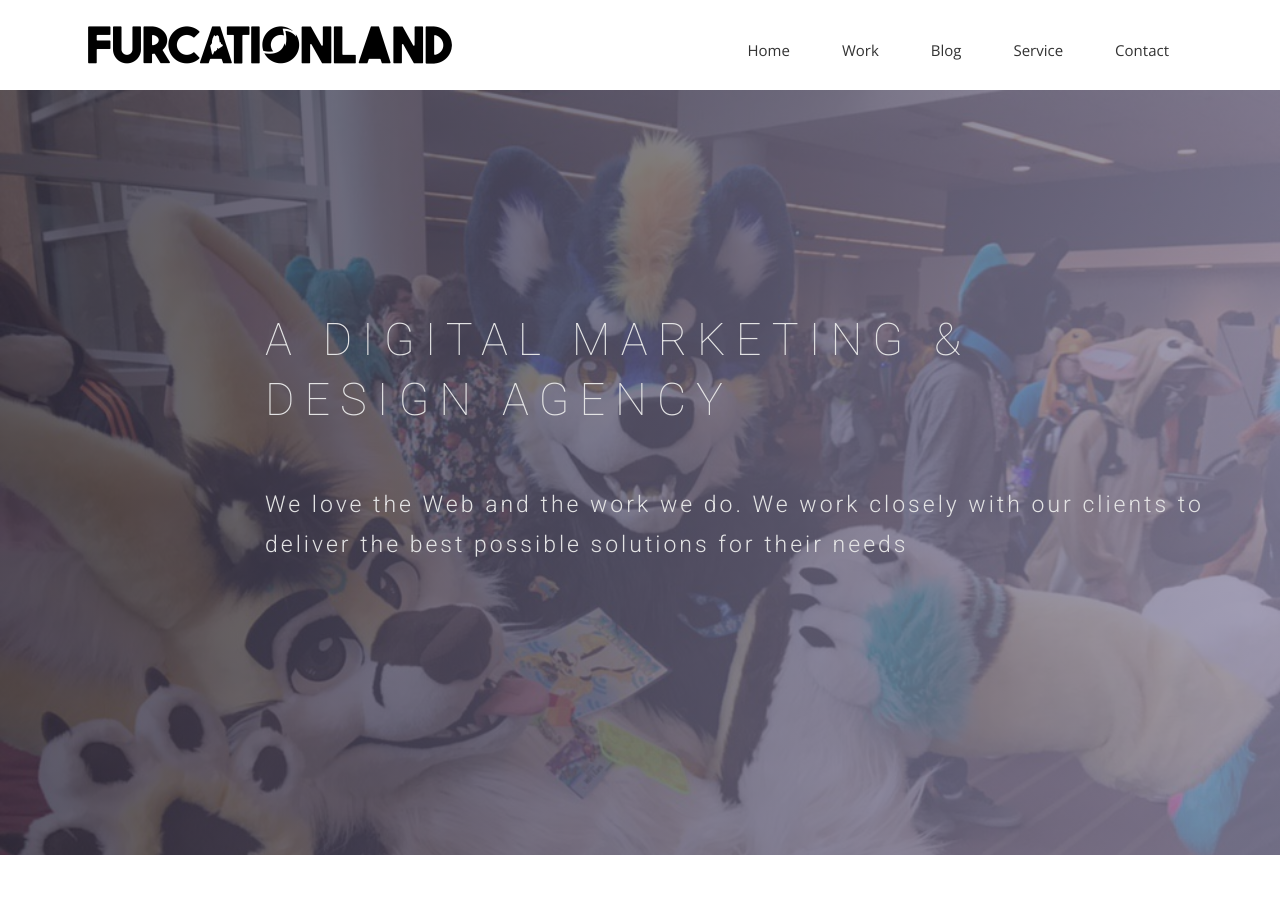
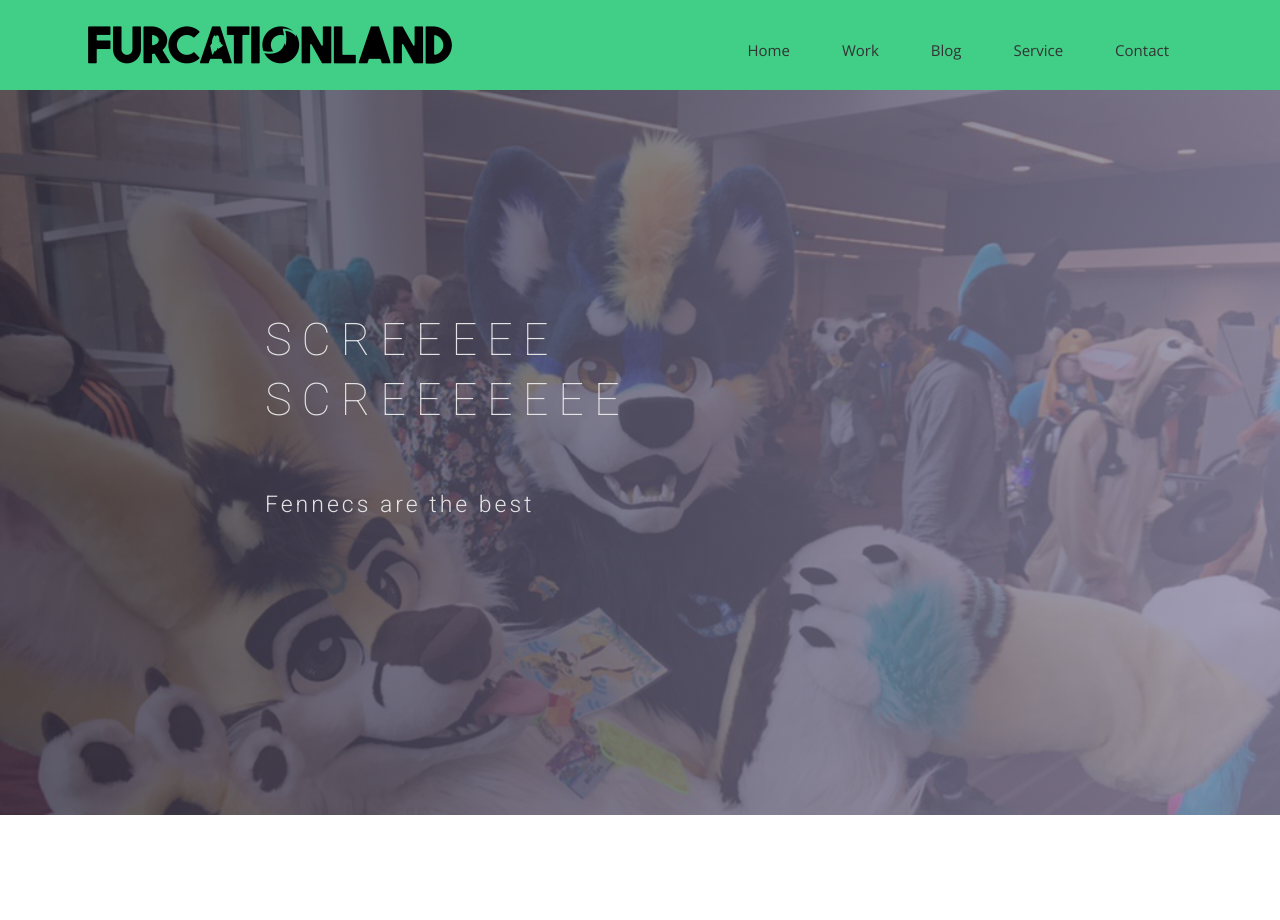
Before and after one commit to Lumunix/Furcationland, a Jekyll site: the page built from index.html, in a window 1280 px wide. Shown: the top 920 px of the page. Built offline with Jekyll 4.4.1, drawn with Linux system fonts in a browser that asks for light colours; nearby versions of some CDN libraries; some web fonts are replaced; the list of posts is cut into pages by our own code.

Commit message:
screeeem

```diff
--- a/css/airspace.css
+++ b/css/airspace.css
@@ -65,7 +65,7 @@
 	Header Start
 --*/
 header {
-  background: #fff;
+  background: #41CE86;
   padding: 20px 0;
 }
 header .navbar {
@@ -358,7 +358,7 @@
 	Slider-work Start
 --*/
 #global-header {
-  background: url("../img/slider-bg.jpg") no-repeat;
+  background: url("../img/Banner02.png") no-repeat;
   background-size: cover;
   padding-top: 150px;
   padding-bottom: 107px;
@@ -774,7 +774,7 @@
 	footer Start
 --*/
 footer {
-  background: #F5F5F5;
+  background: #3E8A55;
   text-align: center;
   padding-top: 48px;
   padding-bottom: 55px;
--- a/index.html
+++ b/index.html
@@ -10,8 +10,8 @@
     <div class="row">
       <div class="col-md-10 col-md-offset-2">
         <div class="block">
-          <h1 class="animated fadeInUp">A DIGITAL MARKETING &#38; <br> DESIGN AGENCY</h1>
-          <p class="animated fadeInUp">We love the Web and the work we do. We work closely with our clients to deliver the best possible solutions for their needs</p>
+          <h1 class="animated fadeInUp">SCREEEEE <br> SCREEEEEEE</h1>
+          <p class="animated fadeInUp">Fennecs are the best</p>
         </div>
       </div>
     </div>
```
